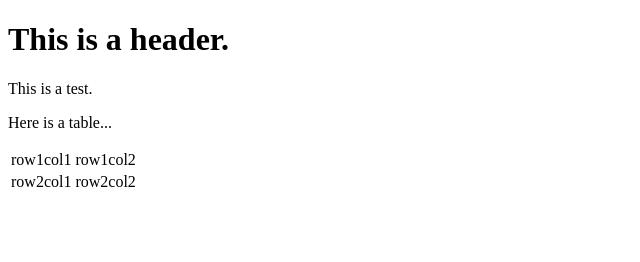
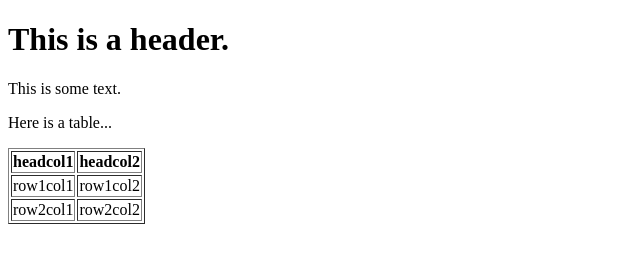
Before and after one commit to markpederson/markpederson.github.io, a plain HTML site: page index.html in a window 1280 px wide. Shown: the whole page, without its empty margins (0-640 px from the left). Drawn offline with Linux system fonts and the light colour scheme.

Commit message:
add a table

```diff
--- a/index.html
+++ b/index.html
@@ -5,9 +5,13 @@
     <h1>This is a header.</h1>
 </header>
 <body>
-<p>This is a test.</p>
+<p>This is some text.</p>
 <p>Here is a table...</p>
-<table>
+<table border="1">
+    <tr>
+        <th>headcol1</th>
+        <th>headcol2</th>
+    </tr>
     <tr>
         <td>row1col1</td>
         <td>row1col2</td>
```
